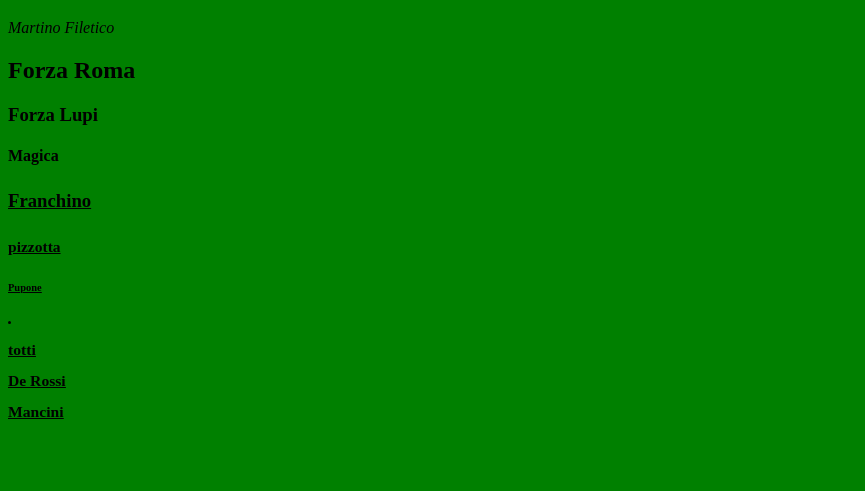
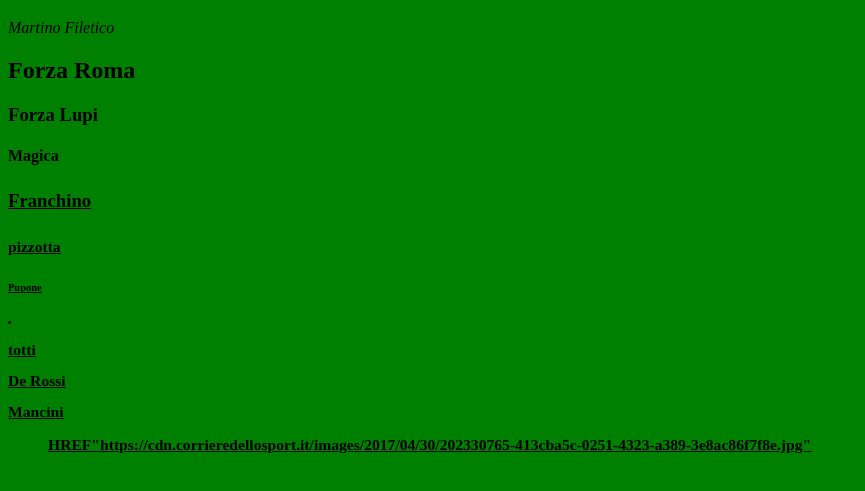
Before and after one commit to saaammmiiirrr/saaammmiiirrr.github.io, a plain HTML site: page index.html in a window 1280 px wide. Shown: the part 61-552 px from the top of the page, without its empty margins (0-865 px from the left). Drawn offline with Linux system fonts and the light colour scheme.

Commit message:
Update index.html

```diff
--- a/index.html
+++ b/index.html
@@ -14,6 +14,6 @@
 <h5>pizzotta<h5>
 <U> <h6>Pupone<h6>
 <li> <h2>totti<h2> <h2>De Rossi<h2> <h2>Mancini<h2> <ul>
-
+<A>HREF"https://cdn.corrieredellosport.it/images/2017/04/30/202330765-413cba5c-0251-4323-a389-3e8ac86f7f8e.jpg"</A>
 </body>
 </html>
```
